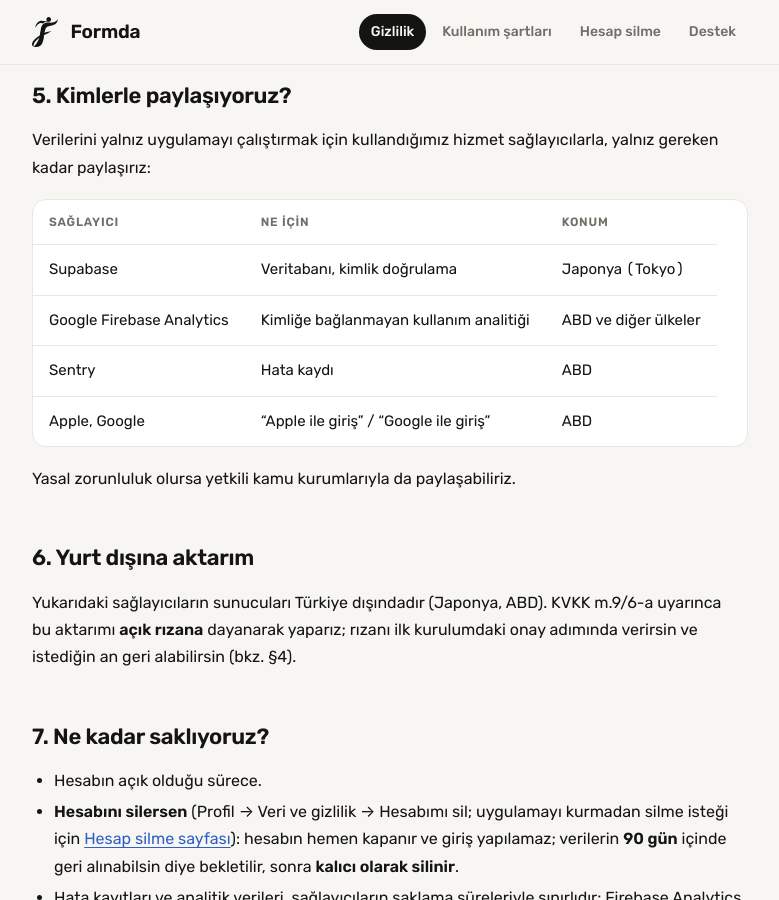
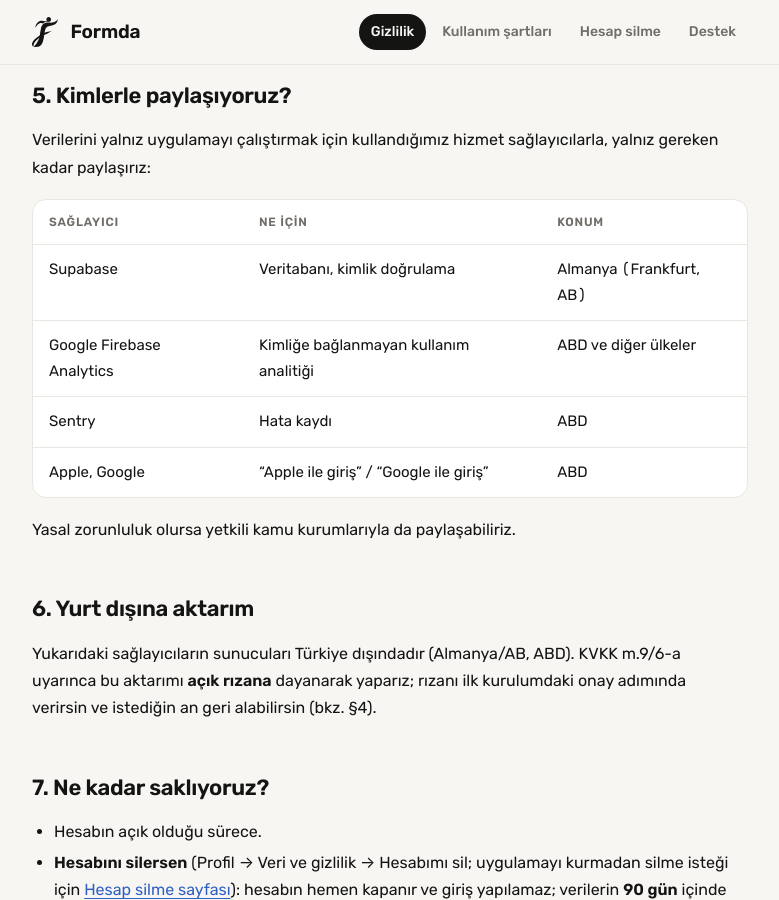
Before and after one commit to erensmsek/formda-yasal, a Jekyll site: the page built from gizlilik-politikasi.md, in a window 1280 px wide and 900 px high, scrolled down 3055 px. Shown: the whole window, without its empty margins (250-1029 px from the left). Built offline with Jekyll 4.4.1, drawn with Linux system fonts in a browser that asks for light colours; some of the changed text lies outside the part shown.

Commit message:
docs(gizlilik): Supabase sunucu konumu Almanya (Frankfurt, AB)
Veritabanı Tokyo'dan Frankfurt eu-central-1'e taşındı (24 Kas 2026).
§5 tablo ve §6 yurt dışı aktarım güncellendi; rıza dayanağı aynı.
Yürürlük 24 Kasım 2026, sürüm 1.1.

Co-Authored-By: Claude Opus 5.5 <noreply@anthropic.com>

```diff
--- a/gizlilik-politikasi.md
+++ b/gizlilik-politikasi.md
@@ -8,7 +8,7 @@ eyebrow: Yasal · Gizlilik
 
 # Gizlilik Politikası ve KVKK Aydınlatma Metni
 
-<p class="meta">Yürürlük tarihi: <strong>21 Kasım 2026</strong> · Sürüm 1.0</p>
+<p class="meta">Yürürlük tarihi: <strong>24 Kasım 2026</strong> · Sürüm 1.1</p>
 
 Formda ("uygulama"), beslenmeni ve antrenmanlarını takip etmeni sağlayan bir
 mobil uygulamadır. Bu metin, 6698 sayılı Kişisel Verilerin Korunması Kanunu
@@ -105,7 +105,7 @@ sağlayıcılarla, yalnız gereken kadar paylaşırız:
 
 | Sağlayıcı | Ne için | Konum |
 |---|---|---|
-| Supabase | Veritabanı, kimlik doğrulama | Japonya (Tokyo) |
+| Supabase | Veritabanı, kimlik doğrulama | Almanya (Frankfurt, AB) |
 | Google Firebase Analytics | Kimliğe bağlanmayan kullanım analitiği | ABD ve diğer ülkeler |
 | Sentry | Hata kaydı | ABD |
 | Apple, Google | "Apple ile giriş" / "Google ile giriş" | ABD |
@@ -114,7 +114,7 @@ Yasal zorunluluk olursa yetkili kamu kurumlarıyla da paylaşabiliriz.
 
 ## 6. Yurt dışına aktarım
 
-Yukarıdaki sağlayıcıların sunucuları Türkiye dışındadır (Japonya, ABD). KVKK
+Yukarıdaki sağlayıcıların sunucuları Türkiye dışındadır (Almanya/AB, ABD). KVKK
 m.9/6-a uyarınca bu aktarımı **açık rızana** dayanarak yaparız; rızanı ilk
 kurulumdaki onay adımında verirsin ve istediğin an geri alabilirsin (bkz. §4).
 
```
